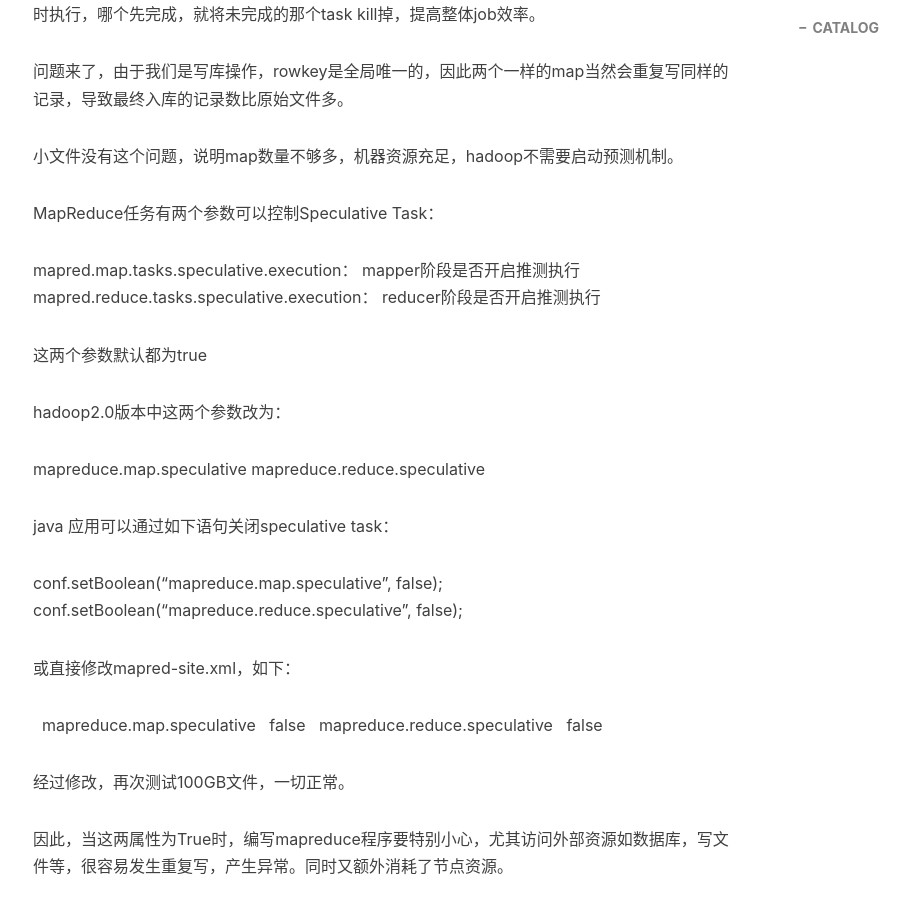
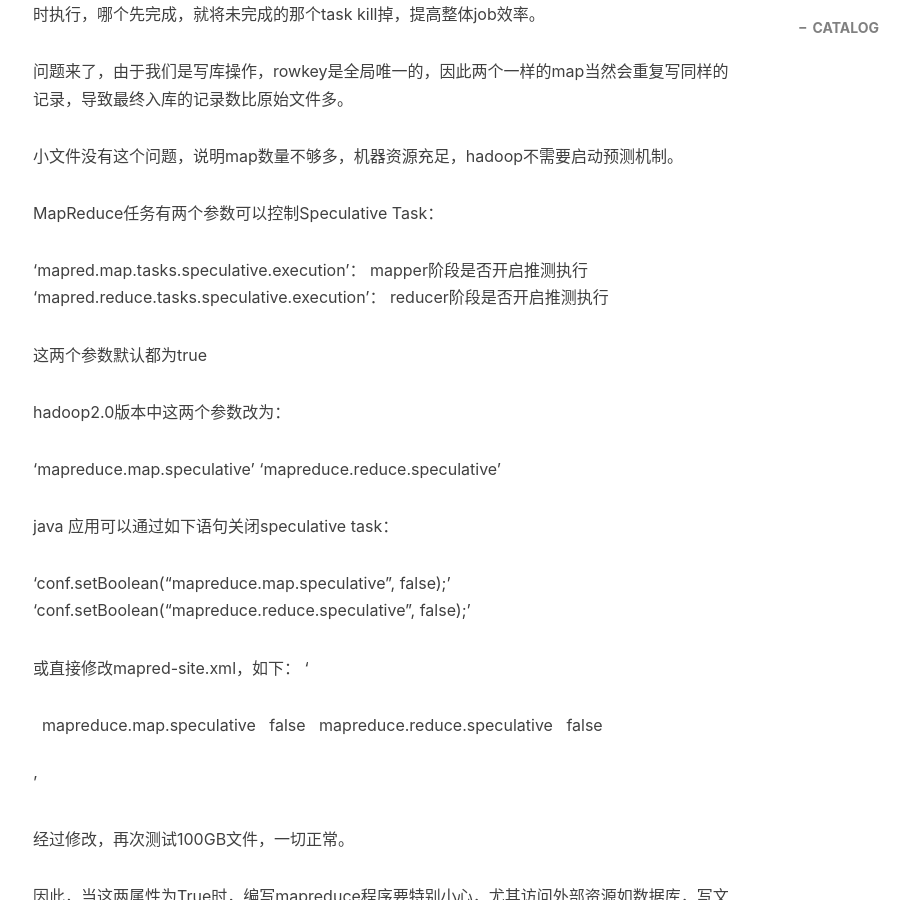
Before and after one commit to bbhhhh/bbhhhh.github.io, a Jekyll site: the page built from _posts/2019-03-05-Hadoop 坑爹的Speculative机制.md, in a window 1280 px wide and 900 px high, scrolled down 1268 px. Shown: the whole window, without its empty margins (232-1142 px from the left). Built offline with Jekyll 4.4.1, drawn with Linux system fonts in a browser that asks for light colours; nearby versions of some CDN libraries; comment, search, counter and statistics services are not loaded.

Commit message:
add blog

```diff
--- a/_posts/2019-03-05-Hadoop 坑爹的Speculative机制.md
+++ b/_posts/2019-03-05-Hadoop 坑爹的Speculative机制.md
@@ -39,24 +39,24 @@ tags:
 
 MapReduce任务有两个参数可以控制Speculative Task：
 
-mapred.map.tasks.speculative.execution： mapper阶段是否开启推测执行
-mapred.reduce.tasks.speculative.execution： reducer阶段是否开启推测执行
+'mapred.map.tasks.speculative.execution'： mapper阶段是否开启推测执行
+'mapred.reduce.tasks.speculative.execution'： reducer阶段是否开启推测执行
 
 这两个参数默认都为true
 
 hadoop2.0版本中这两个参数改为：
 
-mapreduce.map.speculative
-mapreduce.reduce.speculative
+'mapreduce.map.speculative'
+'mapreduce.reduce.speculative'
 
 
 java 应用可以通过如下语句关闭speculative task：
 
-conf.setBoolean("mapreduce.map.speculative", false);
-conf.setBoolean("mapreduce.reduce.speculative", false);
+'conf.setBoolean("mapreduce.map.speculative", false);'
+'conf.setBoolean("mapreduce.reduce.speculative", false);'
 
 或直接修改mapred-site.xml，如下：
-
+'
 <property>
   <name>mapreduce.map.speculative</name>
   <value>false</value>
@@ -65,6 +65,7 @@ conf.setBoolean("mapreduce.reduce.speculative", false);
   <name>mapreduce.reduce.speculative</name>
   <value>false</value>
 </property>
+'
 
 经过修改，再次测试100GB文件，一切正常。
 
```
